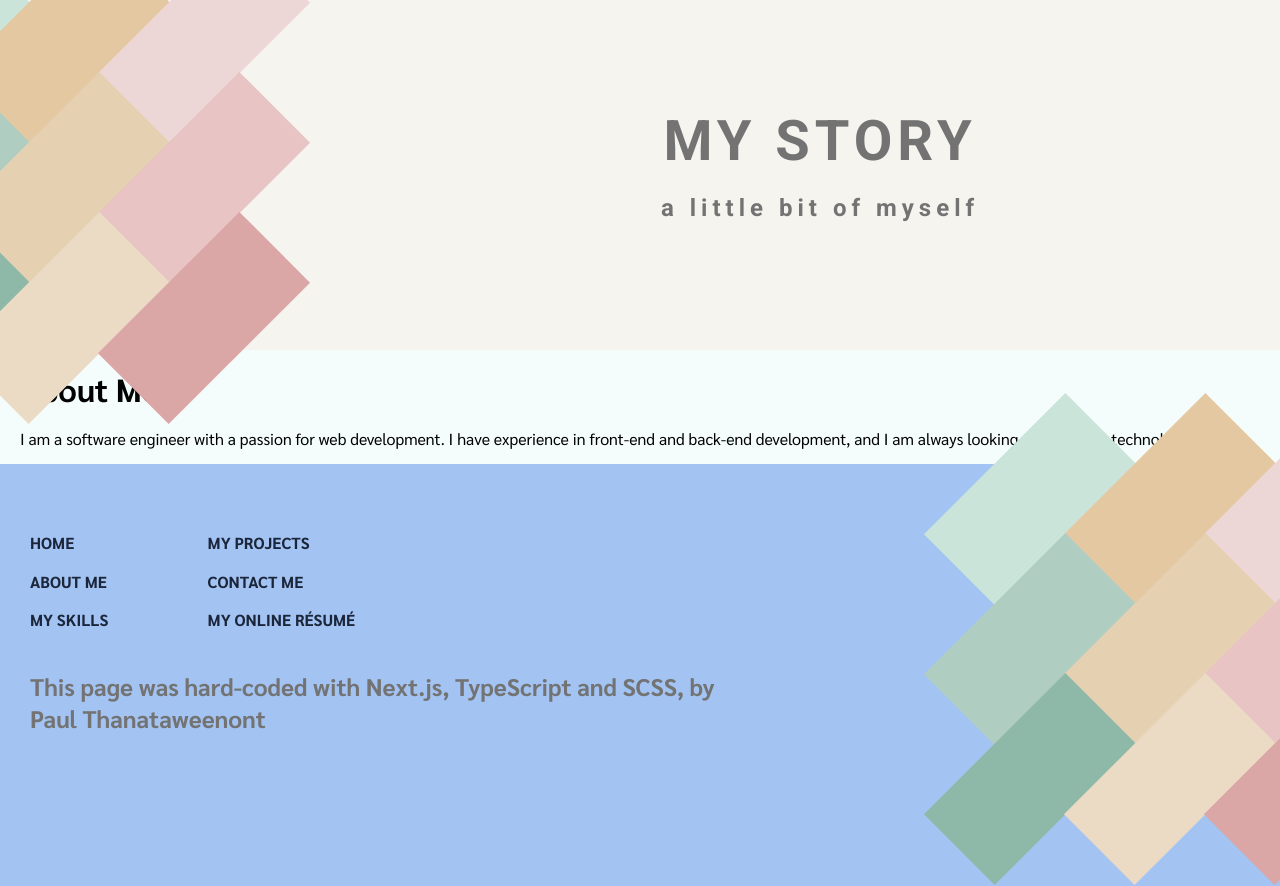
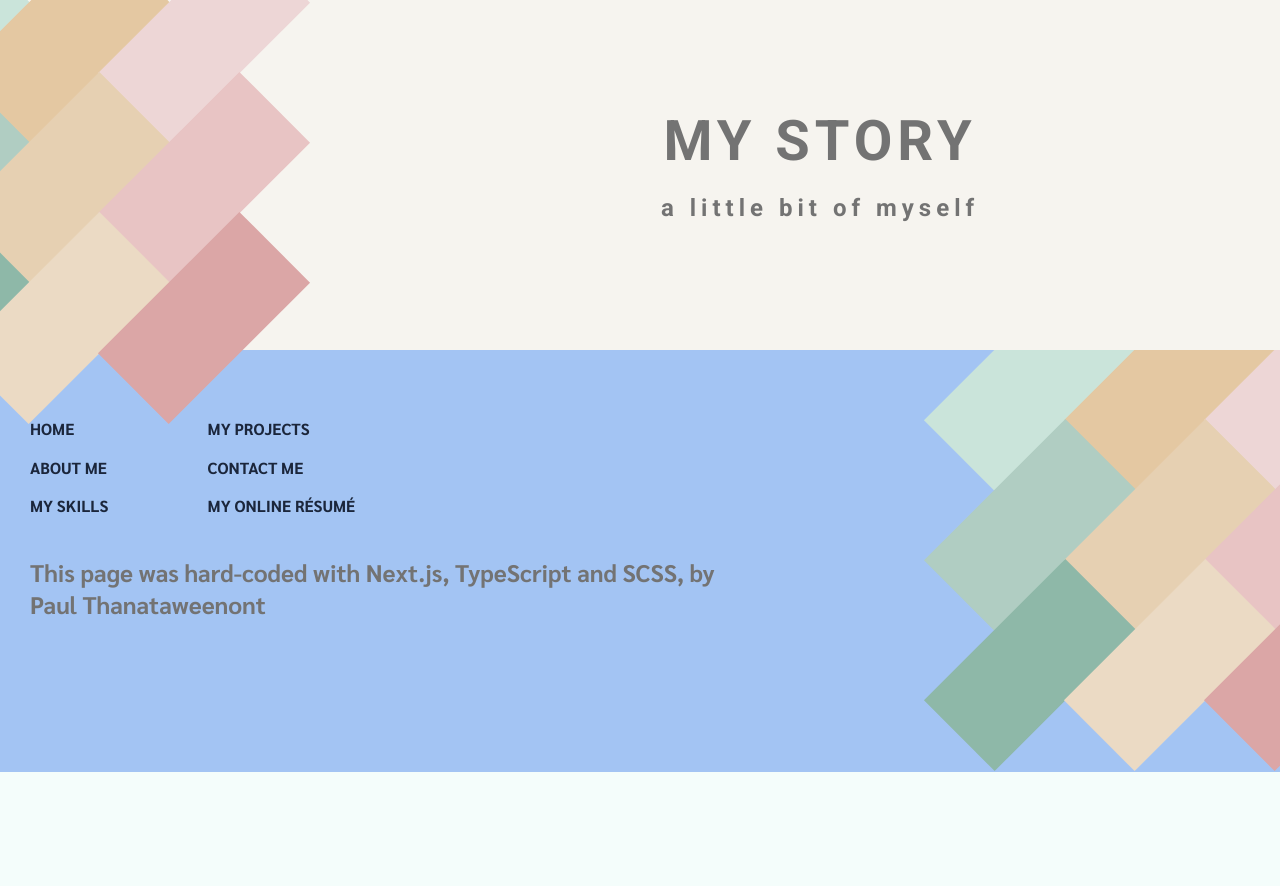
Before and after one commit to PaulRGU2014/kru-paul-2023-website, a Next.js app in the folder frontend/: page /about-me in a window 1280 px wide. After the commit the page ends 800 px from the top, so only its background shows below. Built offline with nearby package versions, Linux system fonts and the light colour scheme.

Commit message:
start about page

```diff
--- /dev/null
+++ b/frontend/src/app/about-me/about-me.module.scss
@@ -0,0 +1,5 @@
+@import '../../scss/helpers/import.scss';
+
+.wrapper{
+  @include centered ($max-width);
+}
--- a/frontend/src/app/about-me/page.tsx
+++ b/frontend/src/app/about-me/page.tsx
@@ -1,11 +1,15 @@
+import styles from './about-me.module.scss';
+
+
 
 export default function AboutMe() {
-    return (
-        <div>
-            <h1>About Me</h1>
-            <p>
-                I am a software engineer with a passion for web development. I have experience in front-end and back-end development, and I am always looking to learn new technologies.
-            </p>
-        </div>
-    );
+	return (
+		<div className={styles.components}>
+			<div className={styles.wrapper}>
+				<div className={styles.inner}>
+
+				</div>
+			</div>
+		</div>
+	);
 }
--- a/frontend/src/app/page.module.scss
+++ b/frontend/src/app/page.module.scss
@@ -29,7 +29,6 @@
     flex-wrap: wrap;
     justify-content: flex-end;
     align-items: stretch;
-    gap: 20px;
     width: 100%;
     a{
         display: block;
```
Also changed, not shown: frontend/src/app/about-me/content.json (added, +12 -0 lines).
